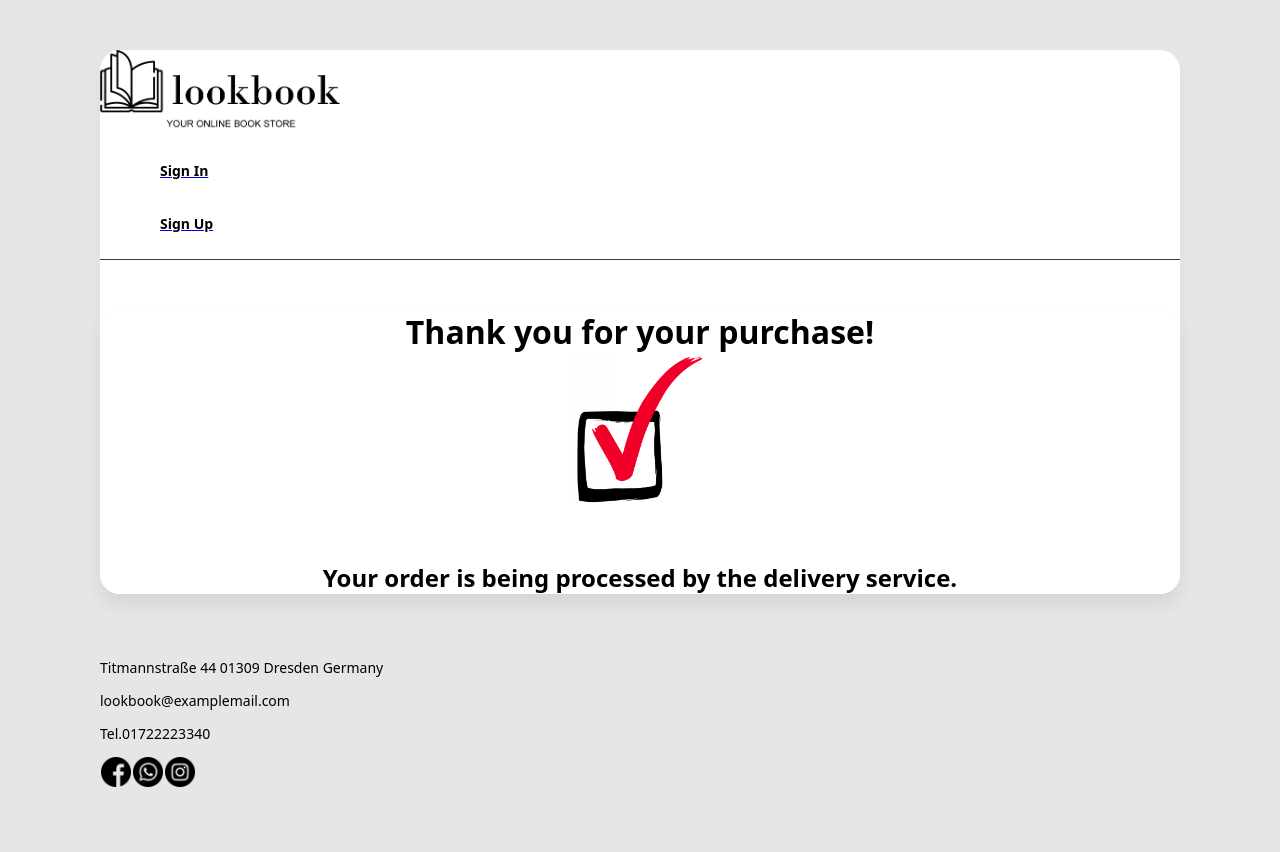
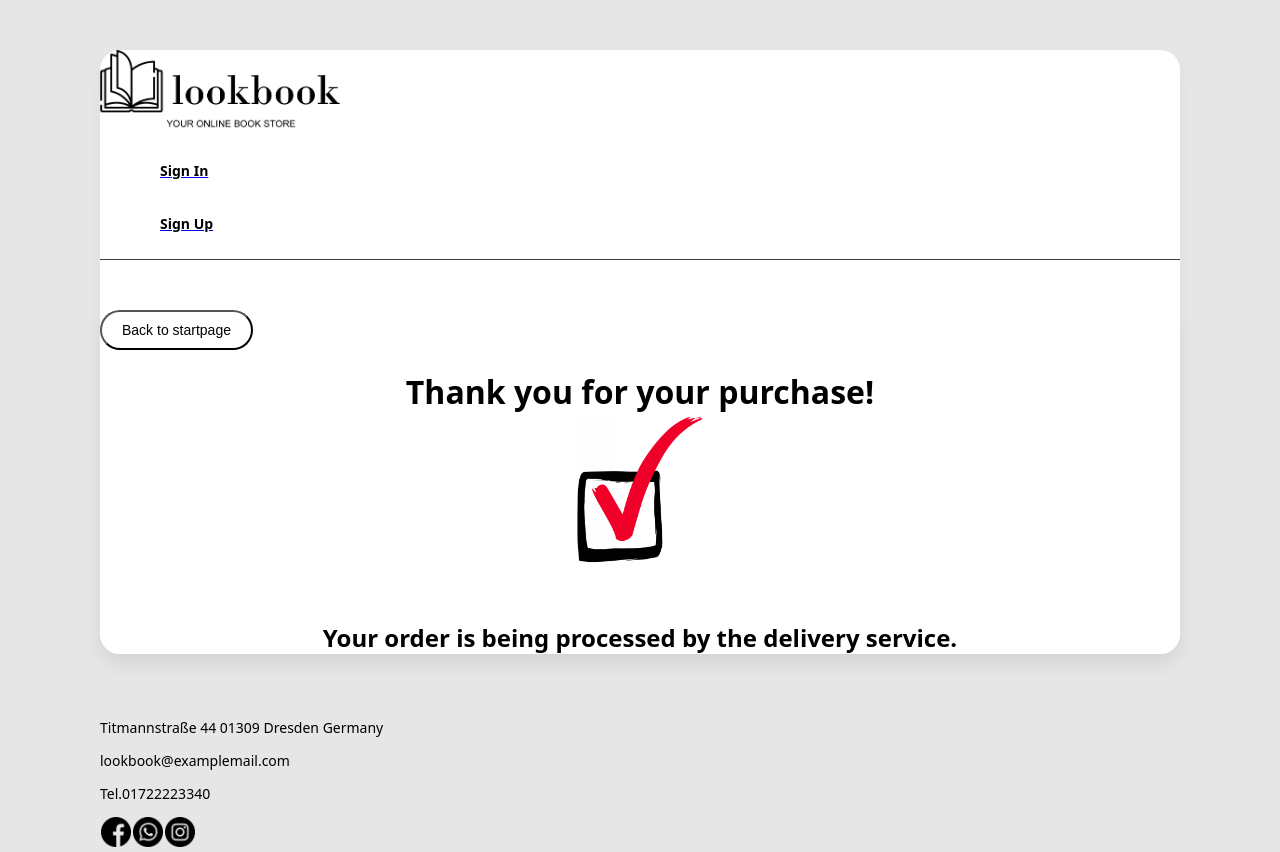
Before and after one commit to Strokow/lookbook, a React (Create React App) app: page /ordered in a window 1280 px wide. Before the commit the page ends 800 px from the top, so only its background shows below. Built offline with nearby package versions, Linux system fonts and the light colour scheme; no server answers.

Commit message:
add button in ordered

```diff
--- a/src/pages/Ordered.jsx
+++ b/src/pages/Ordered.jsx
@@ -1,8 +1,11 @@
 import React from "react";
+import {useNavigate } from 'react-router-dom';
 
 function Ordered() {
+  const navigate = useNavigate();
   return (
     <div className="wrapper clear">
+      <button className="BackToButton ml-40" onClick={() => navigate('/')}>Back to startpage</button>
       <div className="content p-40">
         <h1 className="mb-40" style={{ display: 'flex', justifyContent: 'center', marginTop: '20px' }}>Thank you for your purchase!</h1>
         <div className="d-flex flex-wrap justify-between">
```
